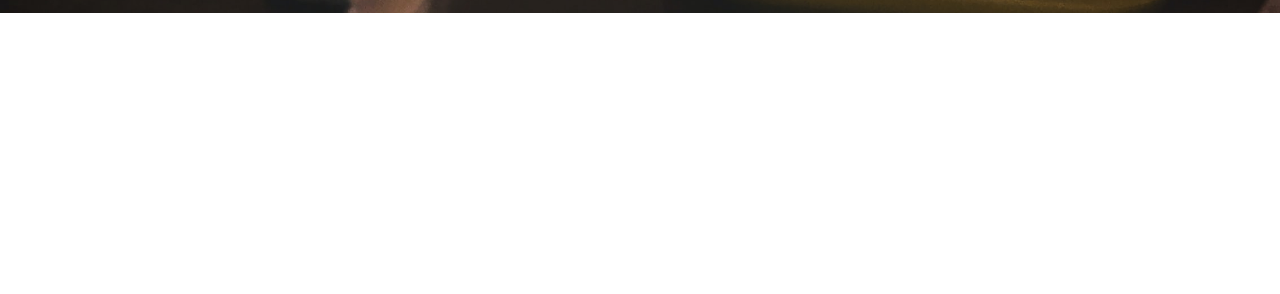
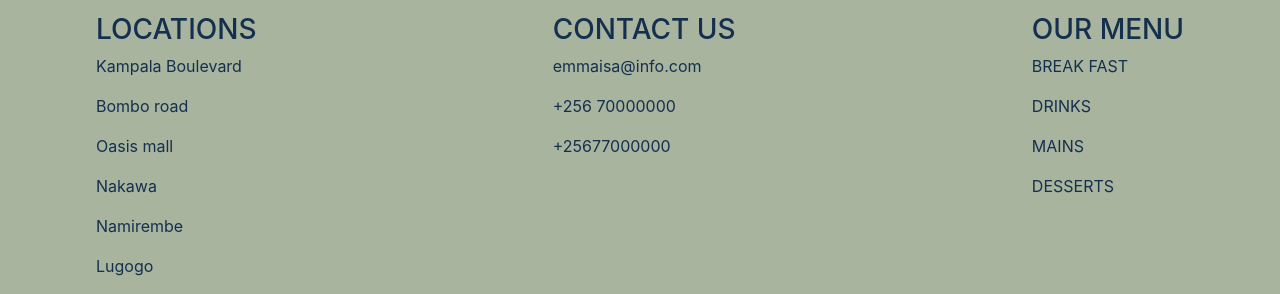
Before and after one commit to Emmanuelaaron/restaurant_page, a website built with webpack: page public/index.html in a window 1280 px wide. Shown: the part 689-983 px from the top of the page. Before the commit the page ends 800 px from the top, so only its background shows below. Built offline with nearby package versions, Linux system fonts and the light colour scheme.

Commit message:
Adds footer to the main page

```diff
--- /dev/null
+++ b/src/components/footer.js
@@ -0,0 +1,91 @@
+import appends from '../functions/append';
+
+const footer = () => {
+  const footer = document.createElement('footer');
+  footer.classList.add('row');
+  const upFooter = document.createElement('div');
+  upFooter.classList.add('col-12', 'd-flex', 'justify-content-between', 'upper_footer', 'pt-5');
+
+  const footerLeft = document.createElement('div');
+  footerLeft.classList.add('pl-5', 'ml-5');
+  const location = document.createElement('h3');
+  location.innerHTML = 'LOCATIONS';
+  const kamp = document.createElement('p');
+  kamp.innerHTML = 'Kampala Boulevard';
+  const bombo = document.createElement('p');
+  bombo.innerHTML = 'Bombo road';
+  const oasis = document.createElement('p');
+  oasis.innerHTML = 'Oasis mall';
+  const nakawa = document.createElement('p');
+  nakawa.innerHTML = 'Nakawa';
+  const namirembe = document.createElement('p');
+  namirembe.innerHTML = 'Namirembe';
+  const lugogo = document.createElement('p');
+  lugogo.innerHTML = 'Lugogo';
+
+  const footerMiddle = document.createElement('div');
+  // footer_middle.classList.add('ml-5', 'pl-5')
+  const contact = document.createElement('h3');
+  contact.innerHTML = 'CONTACT US';
+  const email = document.createElement('p');
+  email.innerHTML = 'emmaisa@info.com';
+  const phone1 = document.createElement('p');
+  phone1.innerHTML = '+256 70000000';
+  const phone2 = document.createElement('p');
+  phone2.innerHTML = '+25677000000';
+
+  const footerRight = document.createElement('div');
+  footerRight.classList.add('pr-5', 'mr-5');
+  const menu = document.createElement('h3');
+  menu.innerHTML = 'OUR MENU';
+  const breakfast = document.createElement('p');
+  breakfast.innerHTML = 'BREAK FAST';
+  const drinks = document.createElement('p');
+  drinks.innerHTML = 'DRINKS';
+  const mains = document.createElement('p');
+  mains.innerHTML = 'MAINS';
+  const desserts = document.createElement('p');
+  desserts.innerHTML = 'DESSERTS';
+
+  appends(
+    footerRight,
+    [
+      menu,
+      breakfast,
+      drinks,
+      mains,
+      desserts,
+    ],
+  );
+
+  appends(
+    footerMiddle,
+    [
+      contact,
+      email,
+      phone1,
+      phone2,
+    ],
+  );
+
+  appends(
+    footerLeft,
+    [
+      location,
+      kamp,
+      bombo,
+      oasis,
+      nakawa,
+      namirembe,
+      lugogo,
+    ],
+  );
+  upFooter.appendChild(footerLeft);
+  upFooter.appendChild(footerMiddle);
+  upFooter.appendChild(footerRight);
+  footer.appendChild(upFooter);
+
+  return footer;
+};
+
+export default footer;
--- /dev/null
+++ b/src/functions/append.js
@@ -0,0 +1,7 @@
+const appends = (myContainer, elementsArray) => {
+  for (let i = 0; i < elementsArray.length; i += 1) {
+    myContainer.appendChild(elementsArray[i]);
+  }
+};
+
+export default appends;
--- a/src/index.js
+++ b/src/index.js
@@ -1,10 +1,11 @@
 import 'bootstrap';
 import './scss/index.scss';
-import HomePage from '../src/pages/home';
+import HomePage from './pages/home';
+import footer from './components/footer';
 
 const elem = document.getElementById('content');
 elem.appendChild(HomePage());
-
+elem.appendChild(footer());
 // elem.innerHTML="";
 
 // elem.removeChild(elem.lastElementChild)
--- a/src/pages/home.js
+++ b/src/pages/home.js
@@ -1,31 +1,40 @@
+import appends from '../functions/append';
+
 const HomePage = () => {
-    const mainPage = document.createElement('section');
-    mainPage.classList.add('d-flex', 'justify-content-end', 'mt-5', 'home-section')
-    const content = document.createElement('div')
-    content.classList.add('bg-da', 'w-25')
-    const header = document.createElement('h1')
-    header.classList.add('logo', 'text-center')
-    const menu = document.createElement('p')
-    menu.classList.add('border-top','text-center', 'pt-5','pb-4','home-font-size', 'mt-5')
-    const aboutUs = document.createElement('p')
-    aboutUs.classList.add('border-top', 'pt-5','pb-4','text-center', 'home-font-size')
-    header.innerHTML = 'ER'
-    const name = document.createElement('p')
-    name.classList.add('text-center')
-    const location = document.createElement('p')
-    location.classList.add('border-top', 'pt-5','pb-4','text-center', 'home-font-size')
-    location.innerHTML = 'Locations'
-    name.innerHTML = 'Emma\'s Restaurant'
-    menu.innerHTML = 'MENU'
-    aboutUs.innerHTML = 'About Us'
-    content.appendChild(header)
-    content.appendChild(name)
-    content.appendChild(menu)
-    content.appendChild(aboutUs)
-    content.appendChild(location)
-    mainPage.appendChild(content)
-    // mainPage.appendChild(footer())
-    return mainPage
-}
+  const mainPage = document.createElement('section');
+  mainPage.classList.add('d-flex', 'justify-content-end', 'home-section');
+  const content = document.createElement('div');
+  content.classList.add('bg-da', 'w-25');
+  const header = document.createElement('h1');
+  header.classList.add('logo', 'text-center');
+  const menu = document.createElement('p');
+  menu.classList.add('border-top', 'text-center', 'pt-5', 'pb-4', 'home-font-size', 'mt-5');
+  const aboutUs = document.createElement('p');
+  aboutUs.classList.add('border-top', 'pt-5', 'pb-4', 'text-center', 'home-font-size');
+  header.innerHTML = 'ER';
+  const name = document.createElement('p');
+  name.classList.add('text-center');
+  const location = document.createElement('p');
+  location.classList.add('border-top', 'pt-5', 'pb-4', 'text-center', 'home-font-size');
+  location.innerHTML = 'Locations';
+  name.innerHTML = 'Emma\'s Restaurant';
+  menu.innerHTML = 'MENU';
+  aboutUs.innerHTML = 'About Us';
 
-export default HomePage
+  appends(
+    content,
+    [
+      header,
+      name,
+      menu,
+      aboutUs,
+      location,
+    ],
+  );
+
+  mainPage.appendChild(content);
+  // mainPage.appendChild(footer())
+  return mainPage;
+};
+
+export default HomePage;
--- a/src/scss/index.scss
+++ b/src/scss/index.scss
@@ -1,6 +1,9 @@
 @import "~bootstrap/scss/bootstrap";
-body{
-    // background-color: yellow;
+
+body,
+html {
+  margin: 0;
+  padding: 0;
 }
 
 .logo {
@@ -17,3 +20,8 @@ body{
   background-size: cover;
   color: aliceblue;
 }
+
+.upper_footer {
+  background-color: #a8b49e;
+  color: #152f4e;
+}
--- a/webpack.config.js
+++ b/webpack.config.js
@@ -1,6 +1,7 @@
 const path = require('path');
 const HtmlWebPackPlugin = require('html-webpack-plugin');
 const { CleanWebpackPlugin } = require('clean-webpack-plugin');
+
 module.exports = {
   mode: 'development',
   entry: './src/index.js',
```
Lines whose indentation alone changed are shown as unchanged.
